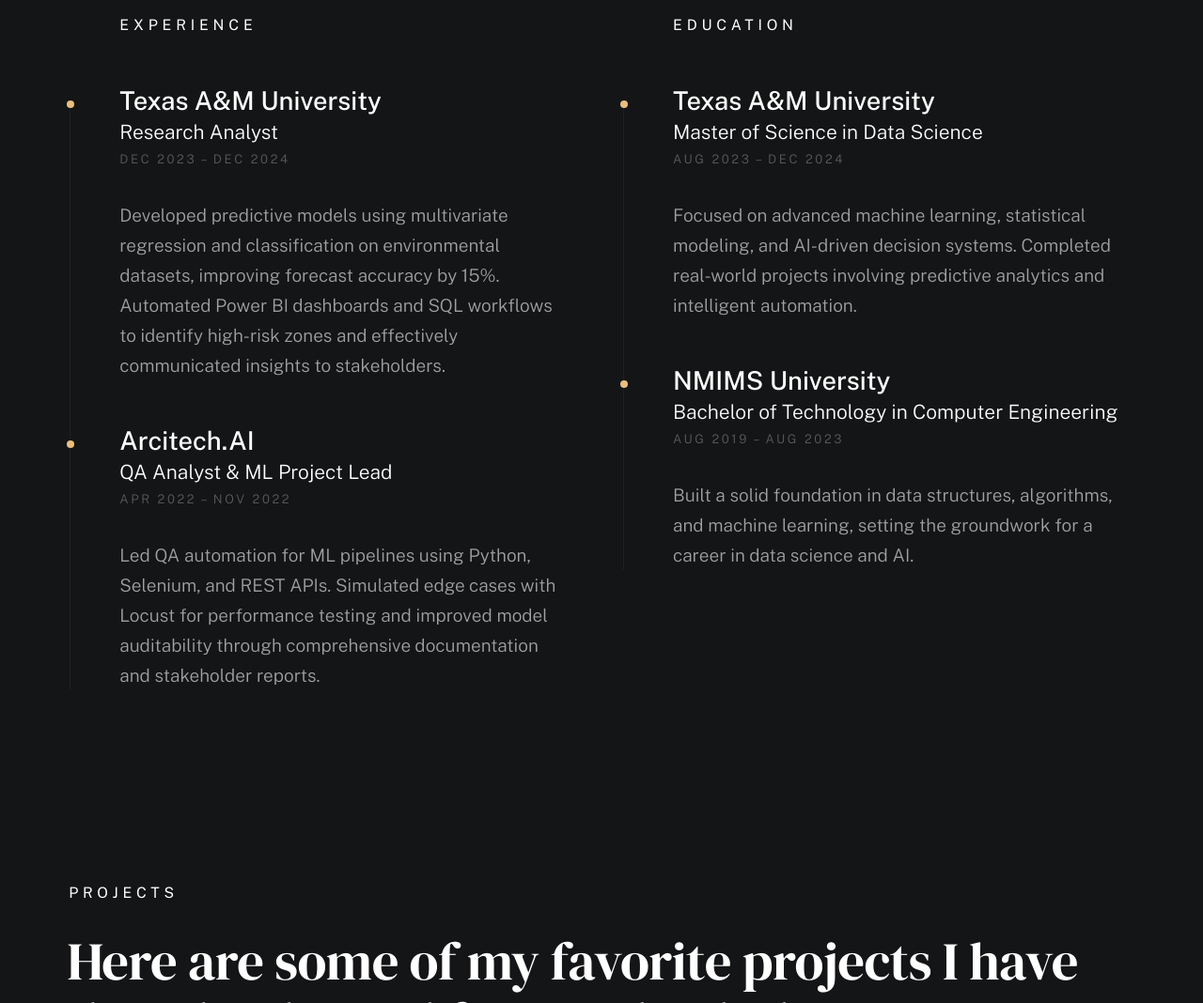
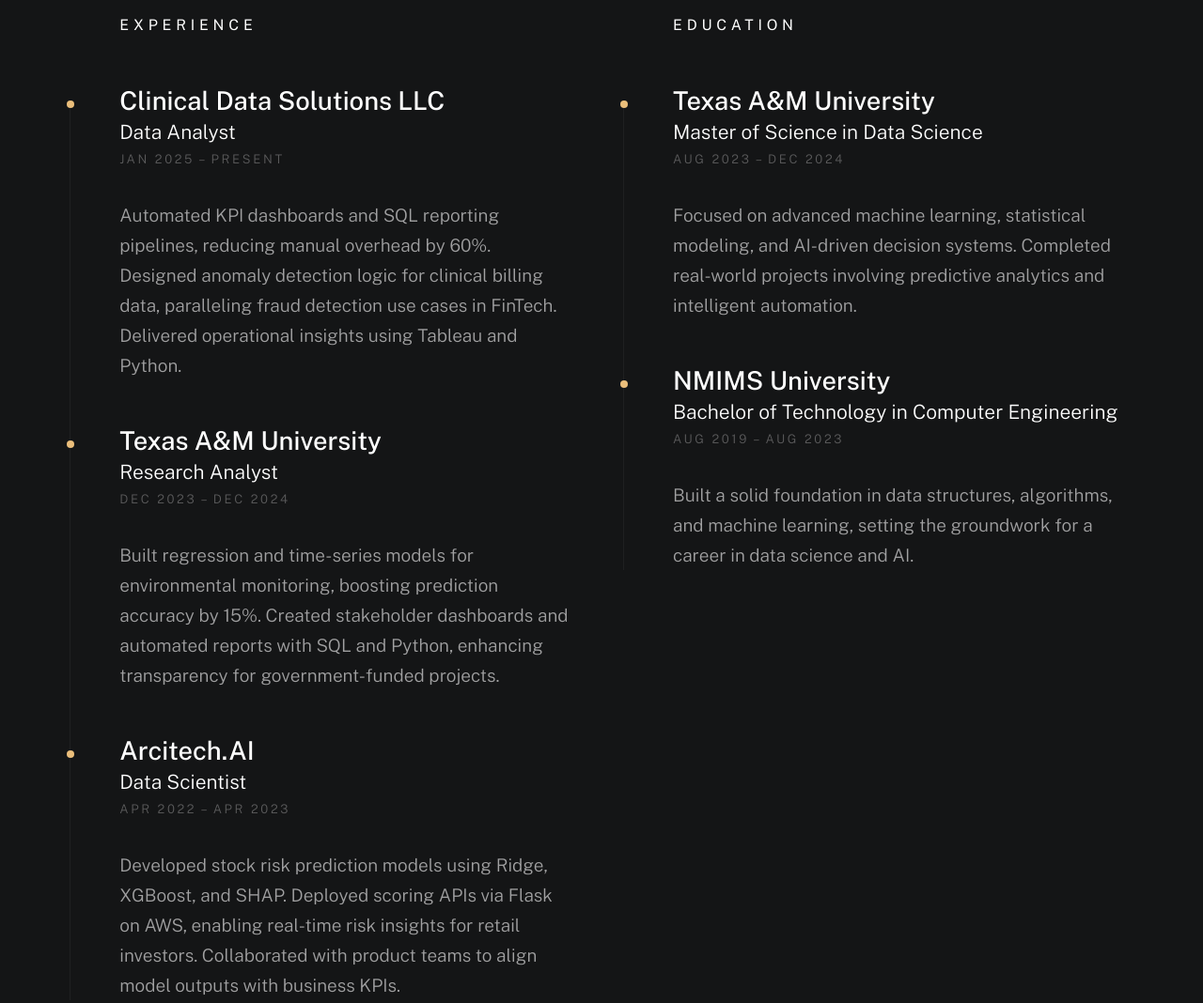
Before and after one commit to PrinceTibadiya22/Portfolio, a plain HTML site: page index.html in a window 1280 px wide. Shown: the part 2377-3445 px from the top of the page at 94% size. Drawn offline with nearby package versions, Linux system fonts and the light colour scheme; a web font is replaced by a local one.

Commit message:
Update index.html

```diff
--- a/index.html
+++ b/index.html
@@ -133,7 +133,7 @@
                             <p class="attention-getter" data-animate-el>
                                 I'm a Data Scientist with experience building scalable ML solutions, automating analytics workflows, and delivering actionable insights across diverse domains. With a strong foundation in Python, SQL, and cloud platforms, I specialize in predictive modeling, NLP, and data-driven decision-making. I thrive at the intersection of technology and impact, translating complex data into measurable business value.
                             </p>
-                            <a href= "Prince_Tibadiya_cv.pdf" class="btn btn--medium u-fullwidth" data-animate-el>Download CV</a>
+                            <a href="Prince_Tibadiya_cv.pdf" class="btn btn--medium u-fullwidth" data-animate-el>Download CV</a>
 
                         </div>
                     </div>
@@ -170,12 +170,24 @@
                             <div class="timeline__block">
                                 <div class="timeline__bullet"></div>
                                 <div class="timeline__header">
+                                    <h4 class="timeline__title">Clinical Data Solutions LLC</h4>
+                                    <h5 class="timeline__meta">Data Analyst</h5>
+                                    <p class="timeline__timeframe">Jan 2025 – Present</p>
+                                </div>
+                                <div class="timeline__desc">
+                                    <p>Automated KPI dashboards and SQL reporting pipelines, reducing manual overhead by 60%. Designed anomaly detection logic for clinical billing data, paralleling fraud detection use cases in FinTech. Delivered operational insights using Tableau and Python.</p>
+                                </div>
+                            </div>
+
+                            <div class="timeline__block">
+                                <div class="timeline__bullet"></div>
+                                <div class="timeline__header">
                                     <h4 class="timeline__title">Texas A&M University</h4>
                                     <h5 class="timeline__meta">Research Analyst</h5>
                                     <p class="timeline__timeframe">Dec 2023 – Dec 2024</p>
                                 </div>
                                 <div class="timeline__desc">
-                                    <p>Developed predictive models using multivariate regression and classification on environmental datasets, improving forecast accuracy by 15%. Automated Power BI dashboards and SQL workflows to identify high-risk zones and effectively communicated insights to stakeholders.</p>
+                                    <p>Built regression and time-series models for environmental monitoring, boosting prediction accuracy by 15%. Created stakeholder dashboards and automated reports with SQL and Python, enhancing transparency for government-funded projects.</p>
                                 </div>
                             </div>
 
@@ -183,11 +195,11 @@
                                 <div class="timeline__bullet"></div>
                                 <div class="timeline__header">
                                     <h4 class="timeline__title">Arcitech.AI</h4>
-                                    <h5 class="timeline__meta">QA Analyst & ML Project Lead</h5>
-                                    <p class="timeline__timeframe">Apr 2022 – Nov 2022</p>
+                                    <h5 class="timeline__meta">Data Scientist</h5>
+                                    <p class="timeline__timeframe">Apr 2022 – Apr 2023</p>
                                 </div>
                                 <div class="timeline__desc">
-                                    <p>Led QA automation for ML pipelines using Python, Selenium, and REST APIs. Simulated edge cases with Locust for performance testing and improved model auditability through comprehensive documentation and stakeholder reports.</p>
+                                    <p>Developed stock risk prediction models using Ridge, XGBoost, and SHAP. Deployed scoring APIs via Flask on AWS, enabling real-time risk insights for retail investors. Collaborated with product teams to align model outputs with business KPIs.</p>
                                 </div>
                             </div>
 
```
